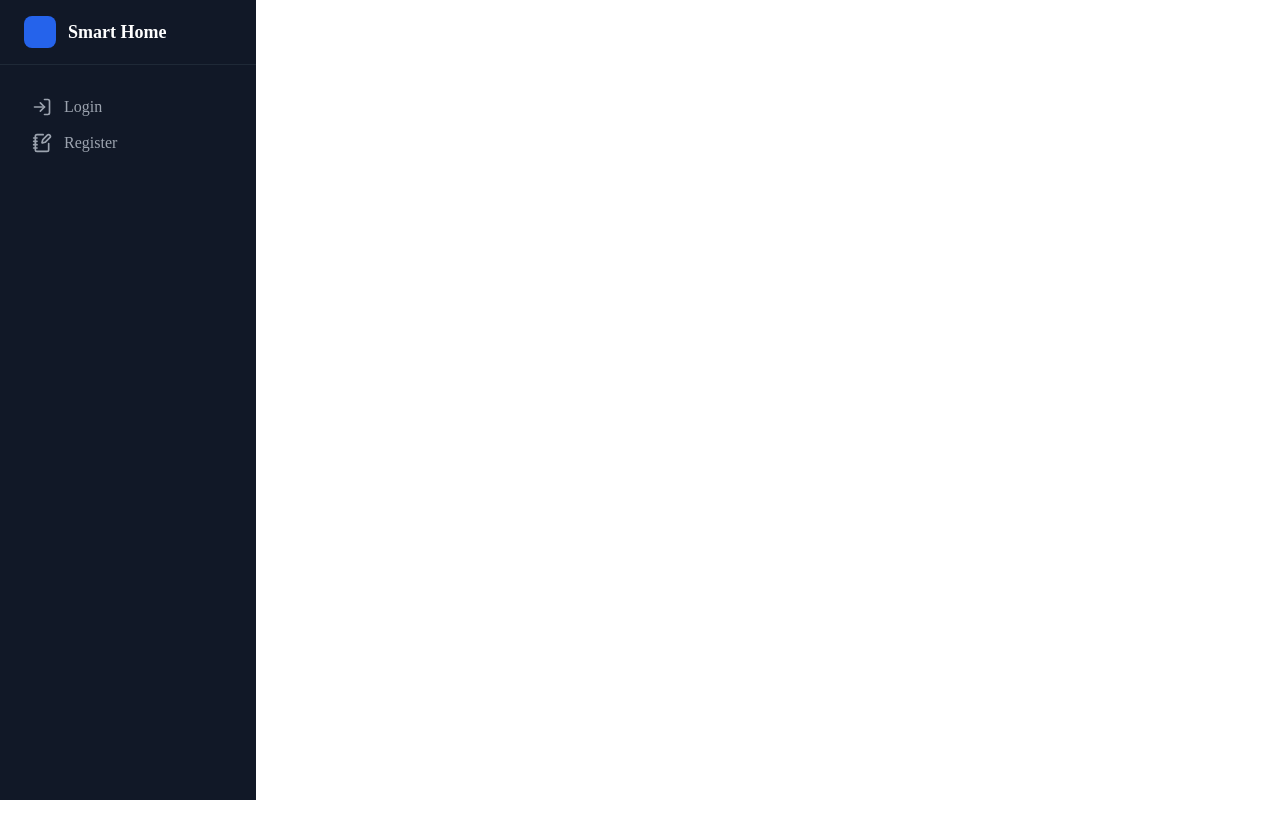
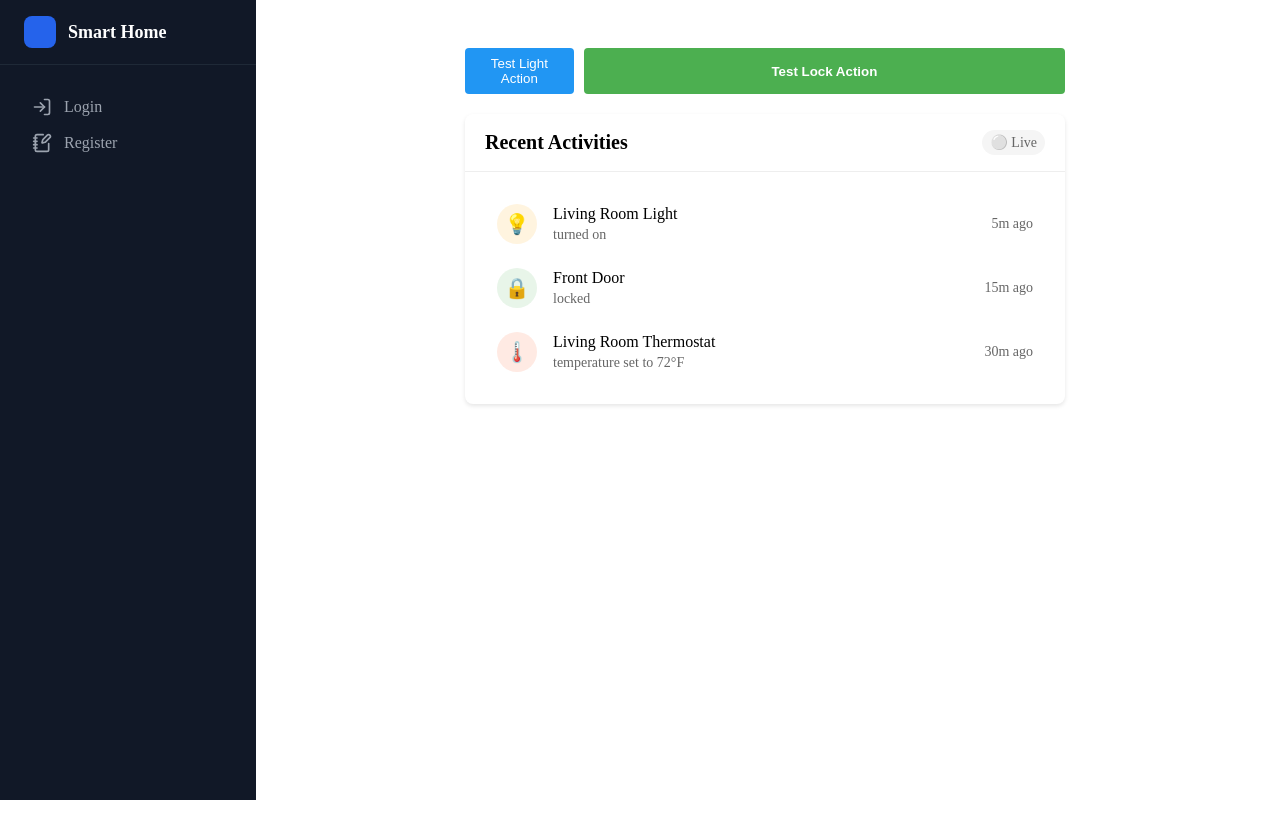
Before and after one commit to tarekhdeen/Smart-home-dashboard, a React (Create React App) app in the folder client/: page /Recent in a window 1280 px wide. Built offline with nearby package versions, Linux system fonts and the light colour scheme.

Commit message:
Creating Recent Page

```diff
--- a/client/package.json
+++ b/client/package.json
@@ -4,16 +4,20 @@
   "private": true,
   "dependencies": {
     "@babel/plugin-proposal-private-property-in-object": "^7.14.5",
+    "@radix-ui/react-slot": "^1.1.0",
     "@testing-library/jest-dom": "^5.17.0",
     "@testing-library/react": "^13.4.0",
     "@testing-library/user-event": "^13.5.0",
     "axios": "^1.7.7",
+    "class-variance-authority": "^0.7.0",
+    "clsx": "^2.1.1",
     "lucide-react": "^0.454.0",
     "react": "^18.3.1",
     "react-dom": "^18.3.1",
     "react-router-dom": "^6.27.0",
     "react-scripts": "5.0.1",
     "socket.io-client": "^4.8.0",
+    "tailwind-merge": "^2.5.4",
     "web-vitals": "^2.1.4"
   },
   "scripts": {
--- a/client/src/App.js
+++ b/client/src/App.js
@@ -1,13 +1,14 @@
-import React, { useState, useEffect } from 'react';
-import { Routes, Route, Navigate } from 'react-router-dom';
-import axios from 'axios';
-import io from 'socket.io-client';
-import Register from './components/Register';
-import Login from './components/Login';
-import SideNav from './components/SideNav';
-import Dashboard from './components/Dashboard';
-import CamerasRecords from './components/CamerasRecords';
-import './styles/AppStyles.css';
+import React, { useState, useEffect } from "react";
+import { Routes, Route, Navigate } from "react-router-dom";
+import axios from "axios";
+import io from "socket.io-client";
+import Register from "./components/Register";
+import Login from "./components/Login";
+import SideNav from "./components/SideNav";
+import Dashboard from "./components/Dashboard";
+import Recent from "./components/Recent";
+import CamerasRecords from "./components/CamerasRecords";
+import "./styles/AppStyles.css";
 
 function App() {
   const [devices, setDevices] = useState({});
@@ -24,9 +25,10 @@ function App() {
   }, [isAuthenticated]);
 
   const fetchDevices = () => {
-    axios.get('http://localhost:3000/api/devices')
-      .then(response => {
-        console.log('Initial devices:', response.data);
+    axios
+      .get("http://localhost:3000/api/devices")
+      .then((response) => {
+        console.log("Initial devices:", response.data);
         const devicesObj = response.data.reduce((acc, device) => {
           acc[device.id] = device;
           return acc;
@@ -34,7 +36,7 @@ function App() {
         setDevices(devicesObj);
         setLoading(false);
       })
-      .catch(err => {
+      .catch((err) => {
         console.error("Error fetching devices:", err);
         setError("Failed to fetch devices");
         setLoading(false);
@@ -42,16 +44,18 @@ function App() {
   };
 
   const setupWebSocket = () => {
-    const socket = io('http://localhost:3000');
+    const socket = io("http://localhost:3000");
 
-    socket.on('connect', () => console.log('Socket connected'));
-    socket.on('connect_error', (err) => console.log('Socket connection error:', err));
+    socket.on("connect", () => console.log("Socket connected"));
+    socket.on("connect_error", (err) =>
+      console.log("Socket connection error:", err)
+    );
 
-    socket.on('deviceUpdate', (updatedDevice) => {
-      console.log('Device update received:', updatedDevice);
-      setDevices(prevDevices => ({
+    socket.on("deviceUpdate", (updatedDevice) => {
+      console.log("Device update received:", updatedDevice);
+      setDevices((prevDevices) => ({
         ...prevDevices,
-        [updatedDevice.id]: updatedDevice
+        [updatedDevice.id]: updatedDevice,
       }));
     });
 
@@ -59,22 +63,25 @@ function App() {
   };
 
   const toggleDevice = (id) => {
-    console.log('Toggling device:', id);
-    axios.post(`http://localhost:3000/api/devices/${id}/toggle`)
-      .then(response => {
-        console.log('Toggle response:', response.data);
-        setDevices(prevDevices => ({
+    console.log("Toggling device:", id);
+    axios
+      .post(`http://localhost:3000/api/devices/${id}/toggle`)
+      .then((response) => {
+        console.log("Toggle response:", response.data);
+        setDevices((prevDevices) => ({
           ...prevDevices,
-          [id]: response.data
+          [id]: response.data,
         }));
       })
-      .catch(err => console.error("Error toggling device:", err));
+      .catch((err) => console.error("Error toggling device:", err));
   };
 
   return (
     <div className="app-container">
-      <SideNav isAuthenticated={isAuthenticated}
-        setIsAuthenticated={setIsAuthenticated} />
+      <SideNav
+        isAuthenticated={isAuthenticated}
+        setIsAuthenticated={setIsAuthenticated}
+      />
       <div className="main-content">
         <Routes>
           <Route
@@ -102,11 +109,10 @@ function App() {
             }
           />
           <Route path="/" element={<Navigate to="/dashboard" replace />} />
-          <Route path="/CamerasRecords"
-          element={<CamerasRecords
-            devices={devices}
-            onToggle={toggleDevice} />
-          }
+          <Route path="/Recent" element={<Recent />} />
+          <Route
+            path="/CamerasRecords"
+            element={<CamerasRecords CamerasRecords />}
           />
         </Routes>
       </div>
--- a/client/src/components/CamerasRecords.js
+++ b/client/src/components/CamerasRecords.js
@@ -1,18 +1,35 @@
-import React, { useState, useRef } from 'react';
-import PropTypes from 'prop-types';
+import React, { useState, useRef } from "react";
 import {
-  Camera, Video, Play, Square, Trash2, List,
-  Download, Edit2, Pause, SkipBack, SkipForward
-} from 'lucide-react';
-import '../styles/CamerasRecording.css';
-import '../styles/DeviceCard.css';
+  Camera,
+  Video,
+  Play,
+  Square,
+  Trash2,
+  List,
+  Download,
+  Edit2,
+  Pause,
+  SkipBack,
+  SkipForward,
+} from "lucide-react";
+import "../styles/CamerasRecording.css";
 
 const CameraRecords = () => {
   const [isRecording1, setIsRecording1] = useState(false);
   const [isRecording2, setIsRecording2] = useState(false);
   const [recordings, setRecordings] = useState([
-      { id: 1, name: 'Camera 1 - Recording 1', date: '2024-11-03 10:30:00', camera: 1, duration: '02:30' },
-      { id: 2, name: 'Camera 2 - Recording 1', date: '2024-11-03 11:15:00', camera: 2, duration: '03:45' },
+    {
+      id: 1,
+      name: "Front Door Camera - Recording 1",
+      date: "2024-11-03 10:30:00",
+      camera: 1,
+    },
+    {
+      id: 2,
+      name: "Backyard Camera - Recording 1",
+      date: "2024-11-03 11:15:00",
+      camera: 2,
+    },
   ]);
   const [selectedRecording, setSelectedRecording] = useState(null);
   const [showRecordingsList, setShowRecordingsList] = useState(false);
@@ -30,7 +47,7 @@ const CameraRecords = () => {
   };
 
   const deleteRecording = (id) => {
-      setRecordings(recordings.filter(rec => rec.id !== id));
+    setRecordings(recordings.filter((rec) => rec.id !== id));
     if (selectedRecording?.id === id) {
       setSelectedRecording(null);
     }
@@ -45,8 +62,8 @@ const CameraRecords = () => {
 
   const handleDownload = (recording) => {
     // In a real application, this would handle actual video file download
-      const link = document.createElement('a');
-      link.href = '#'; // Would be actual video URL
+    const link = document.createElement("a");
+    link.href = "#"; // Would be actual video URL
     link.download = `${recording.name}.mp4`;
     document.body.appendChild(link);
     link.click();
@@ -63,9 +80,9 @@ const CameraRecords = () => {
   };
 
   const handleRename = (id, newName) => {
-      setRecordings(recordings.map(rec =>
-        rec.id === id ? { ...rec, name: newName } : rec
-      ));
+    setRecordings(
+      recordings.map((rec) => (rec.id === id ? { ...rec, name: newName } : rec))
+    );
     setEditingId(null);
     if (selectedRecording?.id === id) {
       setSelectedRecording({ ...selectedRecording, name: newName });
@@ -75,7 +92,7 @@ const CameraRecords = () => {
   const formatTime = (seconds) => {
     const mins = Math.floor(seconds / 60);
     const secs = Math.floor(seconds % 60);
-      return `${mins.toString().padStart(2, '0')}:${secs.toString().padStart(2, '0')}`;
+    return `${mins.toString().padStart(2, "0")}:${secs.toString().padStart(2, "0")}`;
   };
 
   return (
@@ -84,12 +101,12 @@ const CameraRecords = () => {
 
       <div className="camera-grid">
         {/* Camera sections remain the same */}
-          {/* Camera 1 */}
+        {/* Front Door Camera */}
         <div className="card">
           <div className="card-header">
             <h2 className="card-title">
               <Camera className="icon" />
-                Camera 1
+              Front Door Camera
             </h2>
           </div>
           <div className="card-content">
@@ -99,24 +116,28 @@ const CameraRecords = () => {
             <div className="button-group">
               <button
                 onClick={() => toggleRecording(1)}
-                  className={`button ${isRecording1 ? 'button-red' : 'button-blue'}`}
+                className={`button ${isRecording1 ? "button-red" : "button-blue"}`}
               >
                 {isRecording1 ? (
-                    <><Square className="icon-small" /> Stop Recording</>
+                  <>
+                    <Square className="icon-small" /> Stop Recording
+                  </>
                 ) : (
-                    <><Video className="icon-small" /> Start Recording</>
+                  <>
+                    <Video className="icon-small" /> Start Recording
+                  </>
                 )}
               </button>
             </div>
           </div>
         </div>
 
-          {/* Camera 2 */}
+        {/* Backyard Camera */}
         <div className="card">
           <div className="card-header">
             <h2 className="card-title">
               <Camera className="icon" />
-                Camera 2
+              Backyard Camera
             </h2>
           </div>
           <div className="card-content">
@@ -126,12 +147,16 @@ const CameraRecords = () => {
             <div className="button-group">
               <button
                 onClick={() => toggleRecording(2)}
-                  className={`button ${isRecording2 ? 'button-red' : 'button-blue'}`}
+                className={`button ${isRecording2 ? "button-red" : "button-blue"}`}
               >
                 {isRecording2 ? (
-                    <><Square className="icon-small" /> Stop Recording</>
+                  <>
+                    <Square className="icon-small" /> Stop Recording
+                  </>
                 ) : (
-                    <><Video className="icon-small" /> Start Recording</>
+                  <>
+                    <Video className="icon-small" /> Start Recording
+                  </>
                 )}
               </button>
             </div>
@@ -163,9 +188,7 @@ const CameraRecords = () => {
           </div>
           <div className="card-content">
             {recordings.length === 0 ? (
-                <div className="alert">
-                  No recordings available.
-                </div>
+              <div className="alert">No recordings available.</div>
             ) : (
               <div className="recordings-list">
                 {recordings.map((recording) => (
@@ -177,9 +200,11 @@ const CameraRecords = () => {
                           type="text"
                           className="rename-input"
                           defaultValue={recording.name}
-                            onBlur={(e) => handleRename(recording.id, e.target.value)}
+                          onBlur={(e) =>
+                            handleRename(recording.id, e.target.value)
+                          }
                           onKeyPress={(e) => {
-                              if (e.key === 'Enter') {
+                            if (e.key === "Enter") {
                               handleRename(recording.id, e.target.value);
                             }
                           }}
@@ -276,10 +301,4 @@ const CameraRecords = () => {
   );
 };
 
-CameraRecords.propTypes = {
-    device: PropTypes.arrayOf(PropTypes.object).isRequired,
-    onToggle: PropTypes.func.isRequired,
-  };
-
-
 export default CameraRecords;
--- /dev/null
+++ b/client/src/components/Recent.js
@@ -0,0 +1,142 @@
+import React, { useState } from "react";
+import "../styles/Recent.css";
+
+const ACTIVITY_TYPES = {
+  LIGHT: {
+    icon: "💡",
+    color: "#FFA500",
+  },
+  LOCK: {
+    icon: "🔒",
+    color: "#4CAF50",
+  },
+  FAN: {
+    icon: "💨",
+    color: "#2196F3",
+  },
+  THERMOSTAT: {
+    icon: "🌡️",
+    color: "#FF5722",
+  },
+  DOOR: {
+    icon: "🚪",
+    color: "#9C27B0",
+  },
+};
+
+const INITIAL_ACTIVITIES = [
+  {
+    id: 1,
+    type: "LIGHT",
+    device: "Living Room Light",
+    action: "turned on",
+    timestamp: new Date(Date.now() - 5 * 60000).toISOString(),
+    status: "success",
+  },
+  {
+    id: 2,
+    type: "LOCK",
+    device: "Front Door",
+    action: "locked",
+    timestamp: new Date(Date.now() - 15 * 60000).toISOString(),
+    status: "success",
+  },
+  {
+    id: 3,
+    type: "THERMOSTAT",
+    device: "Living Room Thermostat",
+    action: "temperature set to 72°F",
+    timestamp: new Date(Date.now() - 30 * 60000).toISOString(),
+    status: "success",
+  },
+];
+
+const RecentActivities = () => {
+  const [activities, setActivities] = useState(INITIAL_ACTIVITIES);
+  const [showAll, setShowAll] = useState(false);
+
+  const formatTimestamp = (timestamp) => {
+    const date = new Date(timestamp);
+    const now = new Date();
+    const diffMinutes = Math.floor((now - date) / 60000);
+
+    if (diffMinutes < 1) return "Just now";
+    if (diffMinutes < 60) return `${diffMinutes}m ago`;
+    if (diffMinutes < 1440) return `${Math.floor(diffMinutes / 60)}h ago`;
+    return date.toLocaleDateString();
+  };
+
+  const addNewActivity = (type, device, action) => {
+    const newActivity = {
+      id: Date.now(),
+      type,
+      device,
+      action,
+      timestamp: new Date().toISOString(),
+      status: "success",
+    };
+    setActivities([newActivity, ...activities]);
+  };
+
+  const displayedActivities = showAll ? activities : activities.slice(0, 5);
+
+  return (
+    <div className="activities-container">
+      {/* Test buttons */}
+      <div className="test-buttons">
+        <button
+          onClick={() => addNewActivity("LIGHT", "Kitchen Light", "turned on")}
+          className="test-button light-button"
+        >
+          Test Light Action
+        </button>
+        <button
+          onClick={() => addNewActivity("LOCK", "Front Door", "locked")}
+          className="test-button lock-button"
+        >
+          Test Lock Action
+        </button>
+      </div>
+
+      <div className="activities-card">
+        <div className="activities-header">
+          <h3 className="activities-title">Recent Activities</h3>
+          <span className="live-badge">⚪ Live</span>
+        </div>
+
+        <div className="activities-content">
+          {displayedActivities.map((activity) => (
+            <div key={activity.id} className="activity-item">
+              <div
+                className="activity-icon"
+                style={{
+                  backgroundColor: `${ACTIVITY_TYPES[activity.type].color}20`,
+                }}
+              >
+                <span>{ACTIVITY_TYPES[activity.type].icon}</span>
+              </div>
+              <div className="activity-details">
+                <p className="activity-device">{activity.device}</p>
+                <p className="activity-action">{activity.action}</p>
+              </div>
+              <div className="activity-time">
+                {formatTimestamp(activity.timestamp)}
+              </div>
+            </div>
+          ))}
+
+          {activities.length > 5 && (
+            <button
+              onClick={() => setShowAll(!showAll)}
+              className="show-more-button"
+            >
+              {showAll ? "Show Less ↑" : "Show More ↓"}
+            </button>
+          )}
+        </div>
+      </div>
+    </div>
+  );
+};
+
+export default RecentActivities;
--- /dev/null
+++ b/client/src/styles/Recent.css
@@ -0,0 +1,127 @@
+.activities-container {
+  width: 100%;
+  max-width: 600px;
+  margin: 0 auto;
+  padding: 20px;
+}
+
+.test-buttons {
+  display: flex;
+  gap: 10px;
+  margin-bottom: 20px;
+}
+
+.test-button {
+  padding: 8px 16px;
+  border: none;
+  border-radius: 4px;
+  color: white;
+  cursor: pointer;
+  transition: opacity 0.2s;
+}
+
+.test-button:hover {
+  opacity: 0.9;
+}
+
+.light-button {
+  background-color: #2196f3;
+}
+
+.lock-button {
+  background-color: #4caf50;
+}
+
+.activities-card {
+  background: white;
+  border-radius: 8px;
+  box-shadow: 0 2px 4px rgba(0, 0, 0, 0.1);
+}
+
+.activities-header {
+  display: flex;
+  justify-content: space-between;
+  align-items: center;
+  padding: 16px 20px;
+  border-bottom: 1px solid #eee;
+}
+
+.activities-title {
+  margin: 0;
+  font-size: 1.25rem;
+  font-weight: 600;
+}
+
+.live-badge {
+  display: flex;
+  align-items: center;
+  gap: 4px;
+  padding: 4px 8px;
+  background-color: #f5f5f5;
+  border-radius: 16px;
+  font-size: 0.875rem;
+  color: #666;
+}
+
+.activities-content {
+  padding: 20px;
+}
+
+.activity-item {
+  display: flex;
+  align-items: center;
+  gap: 16px;
+  padding: 12px;
+  border-radius: 8px;
+  transition: background-color 0.2s;
+}
+
+.activity-item:hover {
+  background-color: #f5f5f5;
+}
+
+.activity-icon {
+  width: 40px;
+  height: 40px;
+  display: flex;
+  align-items: center;
+  justify-content: center;
+  border-radius: 50%;
+  font-size: 1.25rem;
+}
+
+.activity-details {
+  flex: 1;
+}
+
+.activity-device {
+  margin: 0;
+  font-weight: 500;
+}
+
+.activity-action {
+  margin: 4px 0 0;
+  font-size: 0.875rem;
+  color: #666;
+}
+
+.activity-time {
+  font-size: 0.875rem;
+  color: #666;
+}
+
+.show-more-button {
+  width: 100%;
+  padding: 8px;
+  margin-top: 16px;
+  border: none;
+  background: none;
+  color: #666;
+  cursor: pointer;
+  font-size: 0.875rem;
+  transition: color 0.2s;
+}
+
+.show-more-button:hover {
+  color: #333;
+}
```
Also changed, not shown: client/src/components/ActivityLogs.js (added, +29 -0 lines), client/src/components/SideNav.js (+38 -44 lines), 1 other file (tests, documents, lock files or other folders). Lines whose indentation alone changed are shown as unchanged.
